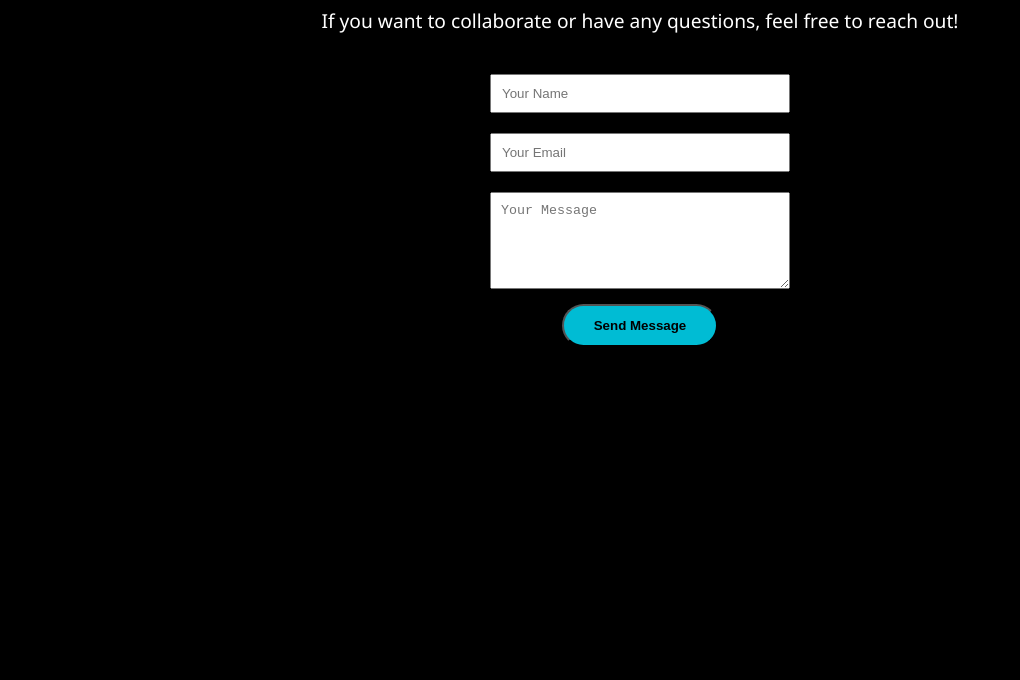
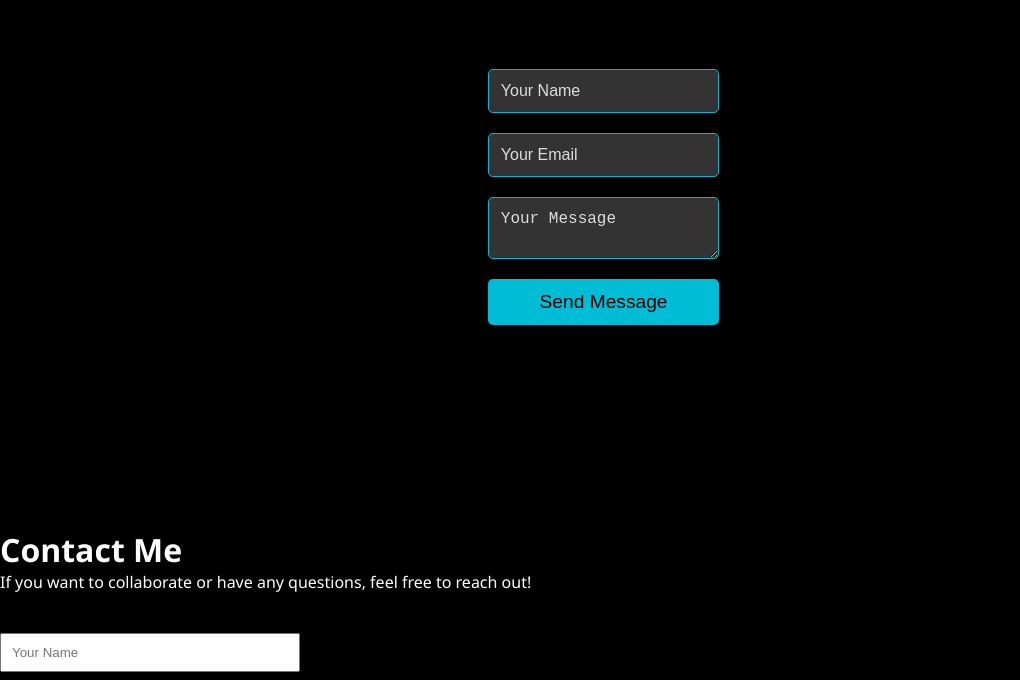
Before and after one commit to YAZM16/About_Me_W1, a plain HTML site: page contact.html in a window 1280 px wide. Shown: the part 272-952 px from the top of the page, without its empty margins (0-1020 px from the left). Before the commit the page ends 800 px from the top, so only its background shows below. Drawn offline with Linux system fonts and the light colour scheme.

Commit message:
Update contact.html

```diff
--- a/contact.html
+++ b/contact.html
@@ -18,6 +18,18 @@
     </nav>
     <div class="hero-content">
       <h1>Contact Me</h1>
+      <form action="https://formspree.io/f/xpwdrqla" method="POST" class="contact-form">
+        <input type="text" name="name" placeholder="Your Name" required>
+        <input type="email" name="email" placeholder="Your Email" required>
+        <textarea name="message" placeholder="Your Message" required></textarea>
+        <button type="submit">Send Message</button>
+      </form>
+    </div>
+  </header>
+</body>
+</html>
+
+      <h1>Contact Me</h1>
       <p>If you want to collaborate or have any questions, feel free to reach out!</p>
       <form style="margin-top: 30px;">
         <input type="text" placeholder="Your Name" required style="padding: 10px; width: 300px; margin: 10px 0;"><br>
```
